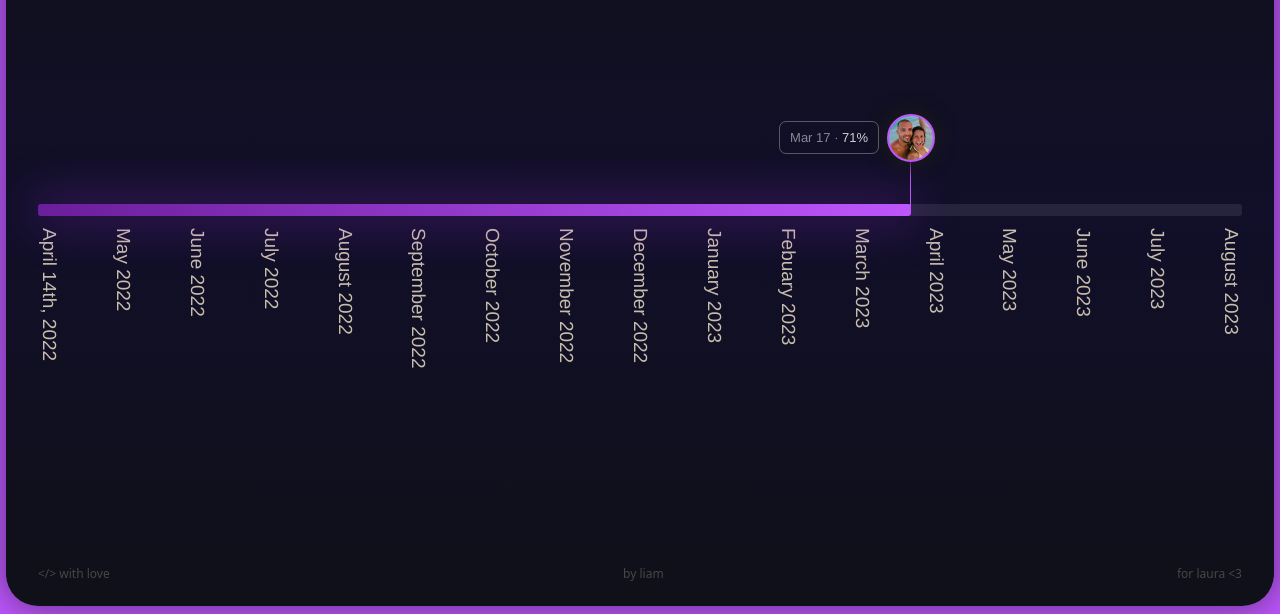
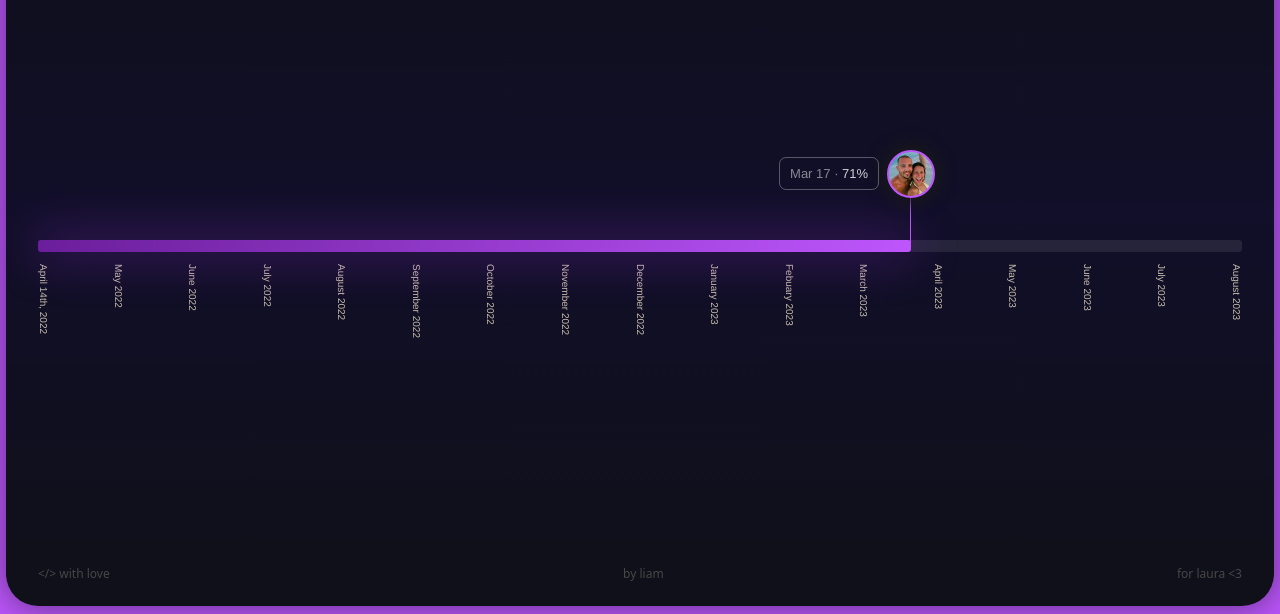
Before and after one commit to liamkingdesigns/ldr, a plain HTML site: page index.html in a window 1280 px wide. Shown: the part 186-800 px from the top of the page. Drawn offline with Linux system fonts and the light colour scheme.

Commit message:
Update style.css

```diff
--- a/style.css
+++ b/style.css
@@ -90,6 +90,12 @@ body {
     color:rgba(245, 232, 206, 0.8);
     font-size: 19px;
     font-family: Helvetica, sans-serif;
+}
+
+@media screen and (min-width: 500px) {
+    .date-label {
+        font-size: 10px;
+    }
 }
 
 .backing {
```
